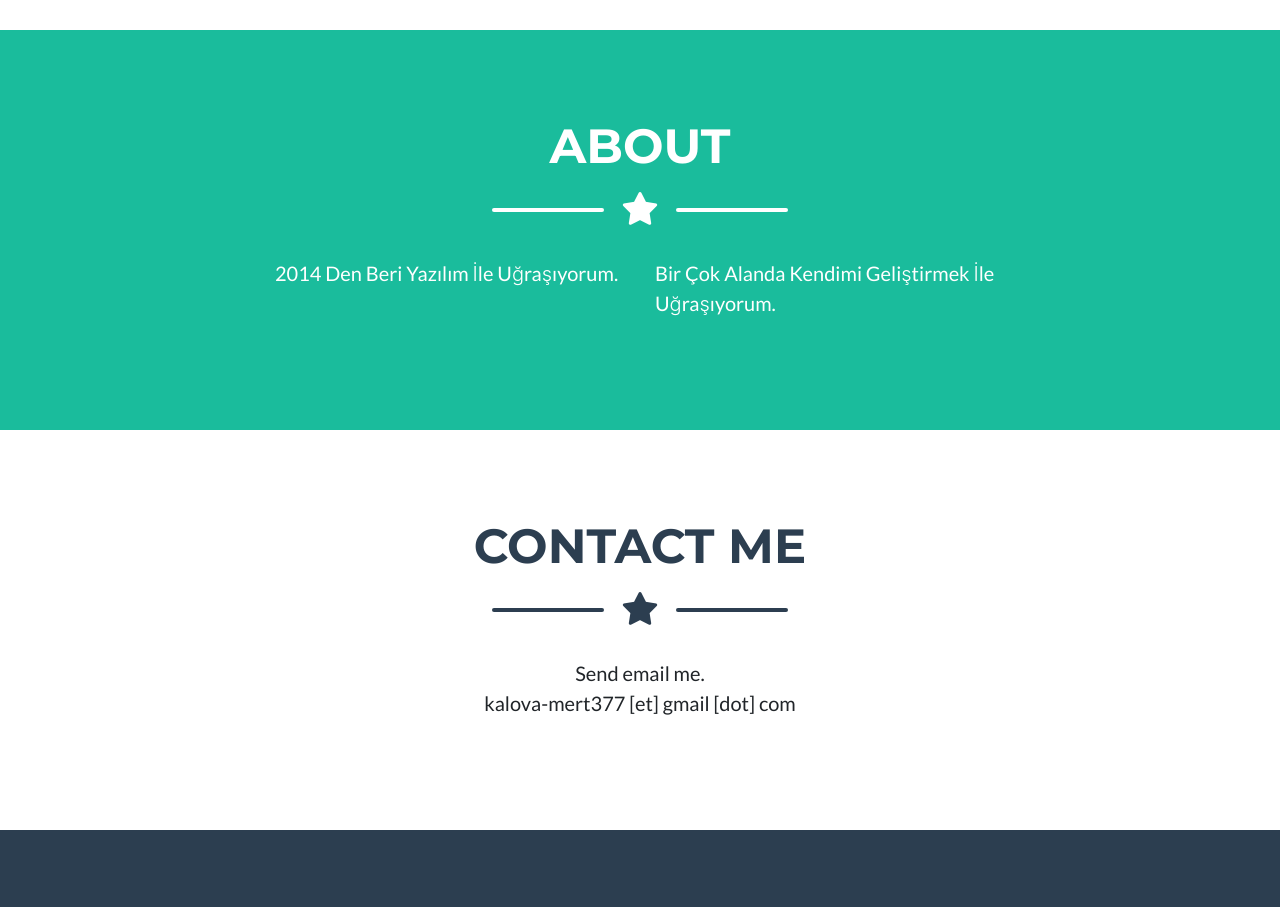
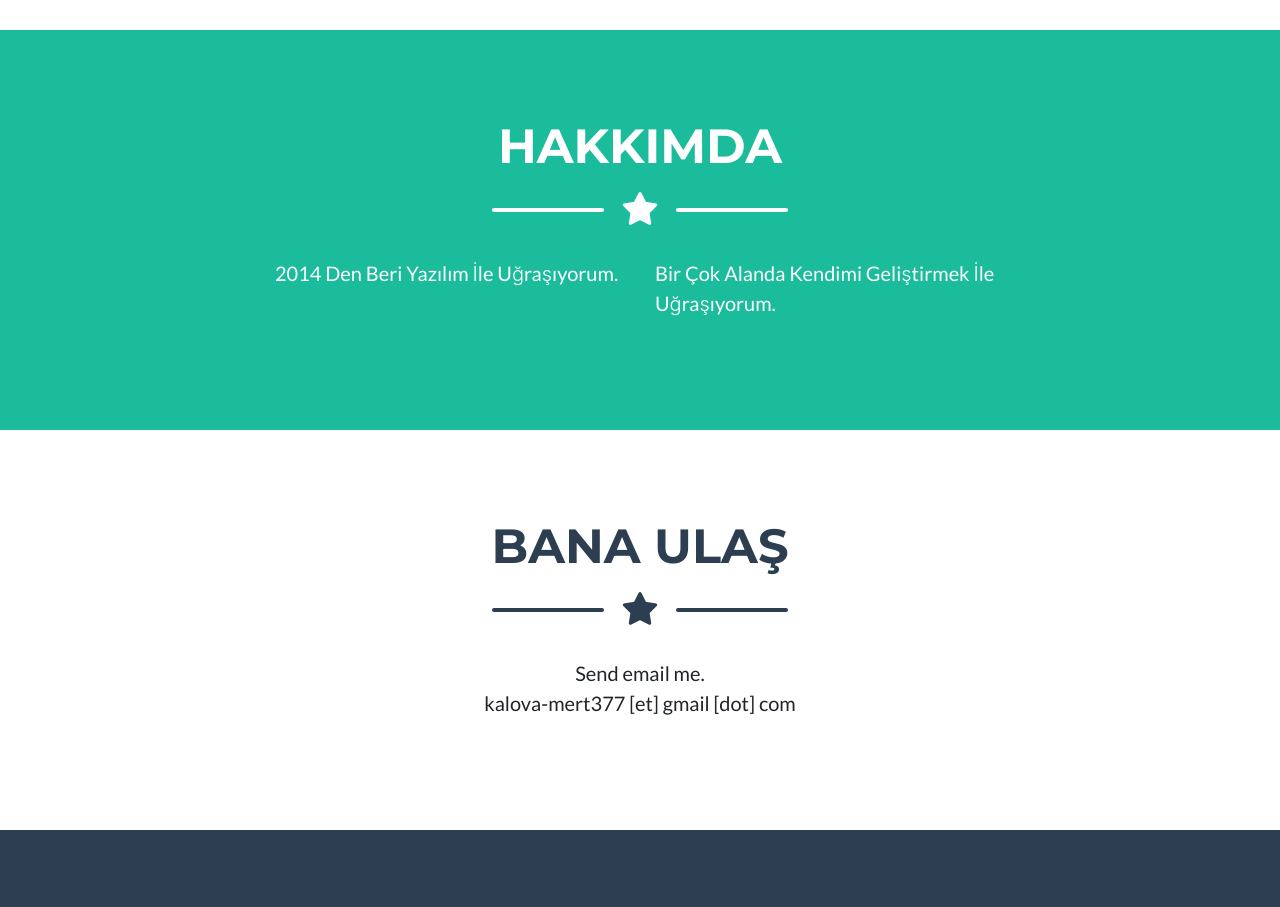
Before and after one commit to LeHisoka/LeHisoka, a plain HTML site: page index.html in a window 1280 px wide. Shown: the part 900-1807 px from the top of the page. Drawn offline with nearby package versions, Linux system fonts and the light colour scheme.

Commit message:
Update index.html

```diff
--- a/index.html
+++ b/index.html
@@ -201,11 +201,11 @@
 
 
   <!-- About Section -->
-  <section class="page-section bg-primary text-white mb-0" id="about">
+  <section class="page-section bg-primary text-white mb-0" id="HAKKIMDA">
     <div class="container">
 
       <!-- About Section Heading -->
-      <h2 class="page-section-heading text-center text-uppercase text-white">About</h2>
+      <h2 class="page-section-heading text-center text-uppercase text-white">HAKKIMDA</h2>
 
       <!-- Icon Divider -->
       <div class="divider-custom divider-light">
@@ -234,7 +234,7 @@
     <div class="container">
 
       <!-- Contact Section Heading -->
-      <h2 class="page-section-heading text-center text-uppercase text-secondary mb-0">Contact Me</h2>
+      <h2 class="page-section-heading text-center text-uppercase text-secondary mb-0">BANA ULAŞ</h2>
 
       <!-- Icon Divider -->
       <div class="divider-custom">
@@ -268,10 +268,10 @@
         <!-- Footer Social Icons -->
         <div class="col-lg-4 mb-5 mb-lg-0">
           <h4 class="text-uppercase mb-4">Around the Web</h4>
-          <a class="btn btn-outline-light btn-social mx-1" href="https://github.com/LeHisoka">
+          <a class="btn btn-outline-light btn-social mx-1" href="https://github.com/onokumus">
             <i class="fab fa-fw fa-github"></i>
           </a>
-          <a class="btn btn-outline-light btn-social mx-1" href="https://twitter.com/merterrdagii">
+          <a class="btn btn-outline-light btn-social mx-1" href="twitter.com/merterrdagii">
             <i class="fab fa-fw fa-twitter"></i>
           </a>
           <a class="btn btn-outline-light btn-social mx-1" href="Yakında">
```
